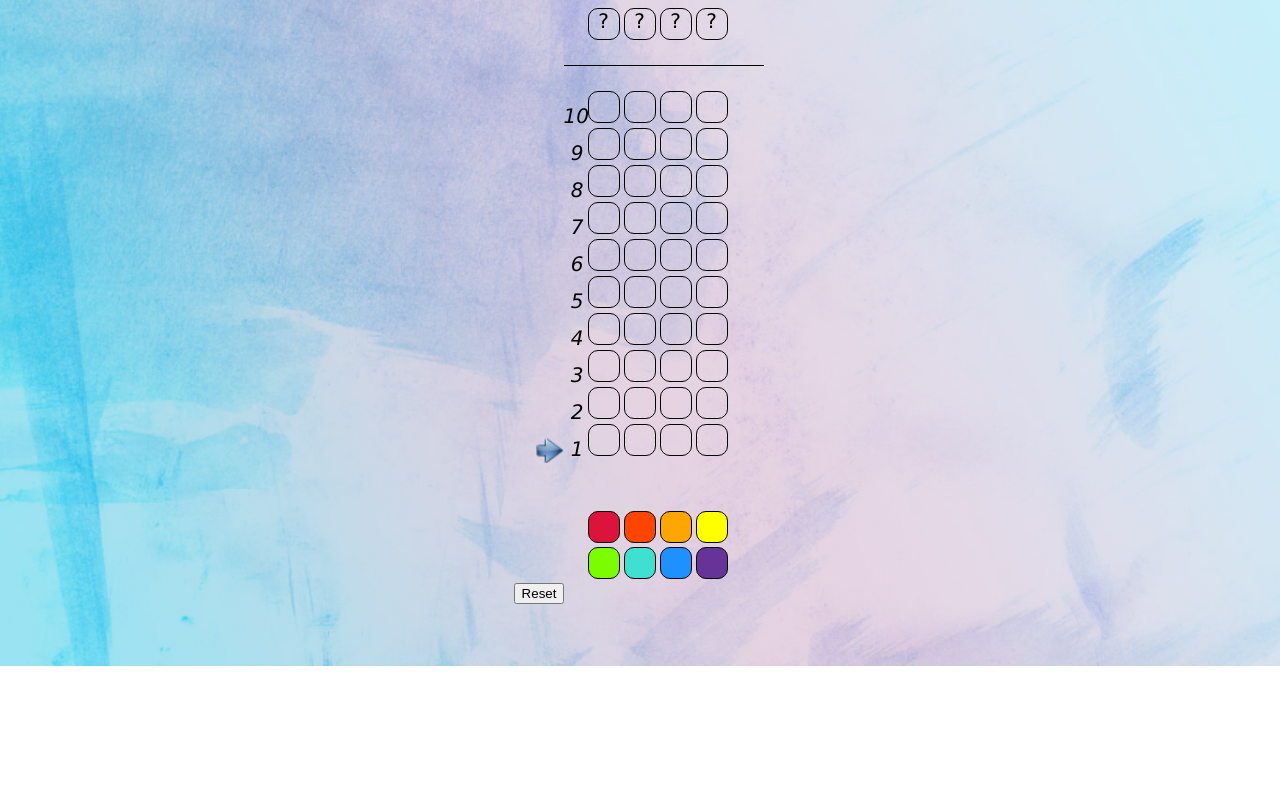
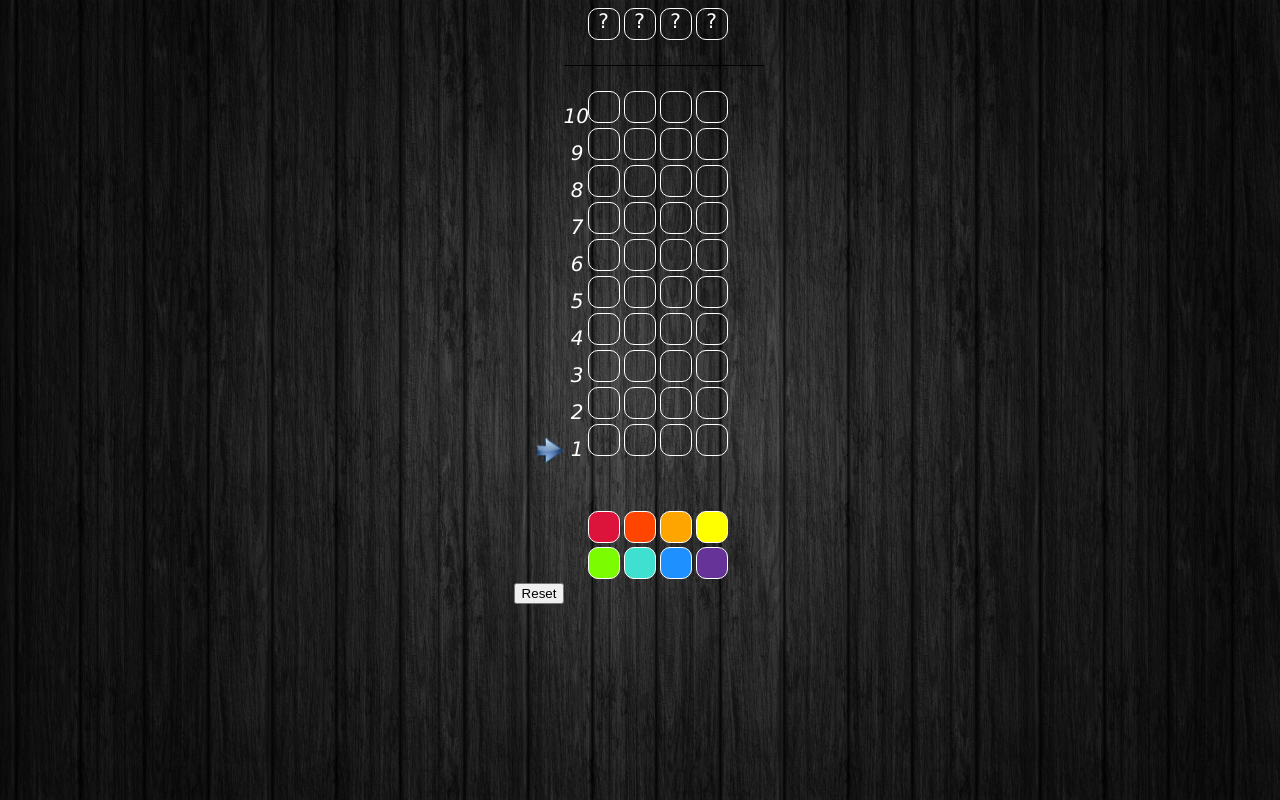
Before and after one commit to mdrue/mastermind, a Flask app: page / in a window 1280 px wide. Run offline with Flask 2, Linux system fonts and the light colour scheme.

Commit message:
better visualition

```diff
--- a/static/css/style.css
+++ b/static/css/style.css
@@ -1,12 +1,13 @@
 body {
-    background: url("../images/background.jpg") no-repeat center;
+    background: url("../images/background.jpg") no-repeat center fixed;
     background-size: 100%;
+    color: white;
 }
 
 .token {
     width: 30px;
     height: 30px;
-    border: 1px solid black;
+    border: 1px solid white;
     display: inline-block;
     border-radius: 10px;
     font-size: 20px;
--- a/static/js/game.js
+++ b/static/js/game.js
@@ -259,13 +259,13 @@ function show_evaluation_result (result, actualRowNum) {
 
     for (let i=0; i<num_of_twos; i++) {
         let goodPosAndColor = document.createElement('img');
-        goodPosAndColor.setAttribute('src','static/images/Green-Ball-icon.png');
+        goodPosAndColor.setAttribute('src','static/images/Green-Ball-icon1.png');
         goodPosAndColor.setAttribute('id', `good-pos-and-color-marker-${i}`);
         rightSide.appendChild(goodPosAndColor);
     }
     for (i=0; i<num_of_ones; i++) {
         let goodColor = document.createElement('img');
-        goodColor.setAttribute('src','static/images/Yellow-Ball-icon.png');
+        goodColor.setAttribute('src','static/images/Yellow-Ball-icon1.png');
         goodColor.setAttribute('id', `good-color-marker-${i}`);
         rightSide.appendChild(goodColor);
     }
```
Also changed, not shown: static/images/Green-Ball-icon.png (deleted), static/images/Green-Ball-icon1.png (added), static/images/Yellow-Ball-icon.png (deleted), static/images/Yellow-Ball-icon1.png (added), static/images/background.jpg.
